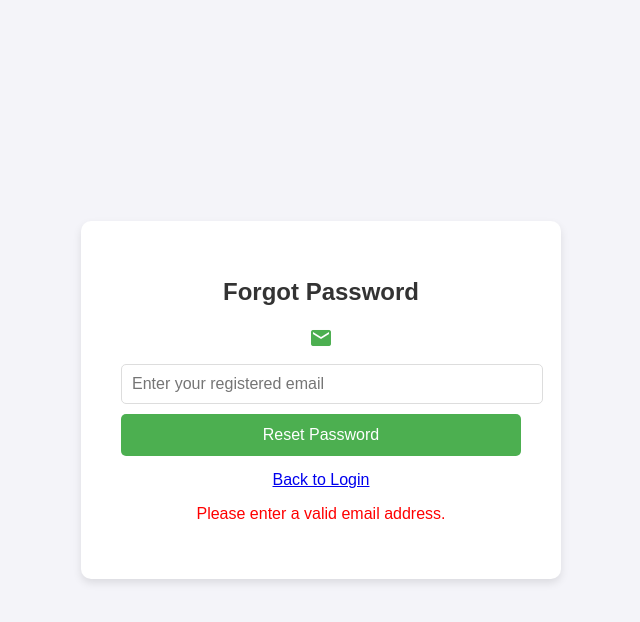
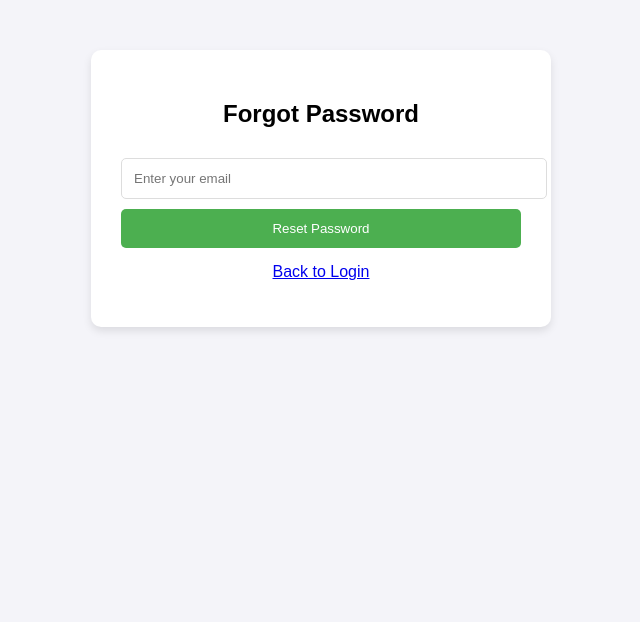
Before and after one commit to pond42grating/Demo, a plain HTML site: page index.html in a window 1280 px wide. Both pictures are taken after a click on the button "Reset Password". Shown: the whole page, without its empty margins (319-959 px from the left). Drawn offline with Linux system fonts and the light colour scheme.

Commit message:
Update index.html

```diff
--- a/index.html
+++ b/index.html
@@ -4,106 +4,10 @@
   <meta charset="UTF-8">
   <meta name="viewport" content="width=device-width, initial-scale=1.0">
   <title>Forgot Password - DWS Management</title>
-
-  <!-- Google Material Icons -->
-  <link href="https://fonts.googleapis.com/icon?family=Material+Icons" rel="stylesheet">
-
-  <style>
-    body {
-      font-family: Arial, sans-serif;
-      background-color: #f4f4f9;
-      margin: 0;
-      padding: 0;
-      display: flex;
-      justify-content: center;
-      align-items: center;
-      height: 100vh;
-      flex-direction: column;
-    }
-
-    .container {
-      background-color: white;
-      padding: 40px;
-      border-radius: 10px;
-      box-shadow: 0 4px 8px rgba(0, 0, 0, 0.1);
-      max-width: 400px;
-      width: 100%;
-      text-align: center;
-    }
-
-    h1 {
-      margin-bottom: 20px;
-      font-size: 24px;
-      color: #333;
-    }
-
-    input[type="email"] {
-      width: 100%;
-      padding: 10px;
-      margin: 10px 0;
-      border: 1px solid #ddd;
-      border-radius: 5px;
-      font-size: 16px;
-    }
-
-    .btn {
-      width: 100%;
-      padding: 12px;
-      background-color: #4CAF50;
-      color: white;
-      border: none;
-      border-radius: 5px;
-      cursor: pointer;
-      font-size: 16px;
-    }
-
-    .btn:hover {
-      background-color: #45a049;
-    }
-
-    .link {
-      margin-top: 15px;
-      display: block;
-      color: #4CAF50;
-      text-decoration: none;
-    }
-
-    .link:hover {
-      text-decoration: underline;
-    }
-
-    .status {
-      font-size: 14px;
-      margin-top: 10px;
-    }
-
-    .error {
-      color: red;
-    }
-
-    .success {
-      color: green;
-    }
-
-    .material-icons {
-      font-size: 24px;
-      color: #4CAF50;
-    }
-  </style>
-</head>
-<body>
-  <div class="container">
-    <h1>Forgot Password</h1>
-    <span class="material-icons">mail</span>
-    <input type="email" id="email" placeholder="Enter your registered email" required>
-    <button class="btn" id="reset-password-btn">Reset Password</button>
-    <p class="link"><a href="index.html">Back to Login</a></p>
-    <p id="status" class="status"></p>
-  </div>
-
   <script type="module">
-    import { getAuth, sendPasswordResetEmail, fetchSignInMethodsForEmail } from "https://www.gstatic.com/firebasejs/9.1.3/firebase-auth.js";
-    import { initializeApp } from "https://www.gstatic.com/firebasejs/9.1.3/firebase-app.js";
+    // Import Firebase Auth
+    import { initializeApp } from "https://www.gstatic.com/firebasejs/11.1.0/firebase-app.js";
+    import { getAuth, sendPasswordResetEmail } from "https://www.gstatic.com/firebasejs/11.1.0/firebase-auth.js";
 
     // Firebase configuration
     const firebaseConfig = {
@@ -118,49 +22,89 @@
 
     // Initialize Firebase
     const app = initializeApp(firebaseConfig);
-    const auth = getAuth();
+    const auth = getAuth(app);
 
-    const emailInput = document.getElementById("email");
-    const resetPasswordBtn = document.getElementById("reset-password-btn");
-    const status = document.getElementById("status");
-
-    // Reset password function
-    resetPasswordBtn.addEventListener("click", () => {
-      const email = emailInput.value;
+    // Reset Password Function
+    async function resetPassword() {
+      const email = document.getElementById("email").value.trim();
 
       if (!email) {
-        status.innerText = "Please enter a valid email address.";
-        status.className = "error";
+        alert("Please enter your email.");
         return;
       }
 
-      // Check if the email exists in Firebase Authentication
-      fetchSignInMethodsForEmail(auth, email)
-        .then((methods) => {
-          if (methods.length === 0) {
-            // Email not registered in Firebase Authentication
-            status.innerText = "This email is not registered or does not have a sign-in method enabled.";
-            status.className = "error";
-          } else {
-            // Send password reset email if the email exists
-            sendPasswordResetEmail(auth, email)
-              .then(() => {
-                status.innerText = `Password reset email sent to ${email}. Please check your inbox.`;
-                status.className = "success";
-                emailInput.disabled = true;  // Disable email input after request
-                resetPasswordBtn.disabled = true;  // Disable button after request
-              })
-              .catch((error) => {
-                status.innerText = `Error sending password reset email: ${error.message}`;
-                status.className = "error";
-              });
-          }
-        })
-        .catch((error) => {
-          status.innerText = `Error checking email: ${error.message}`;
-          status.className = "error";
-        });
-    });
+      try {
+        await sendPasswordResetEmail(auth, email);
+        alert("Password reset email sent! Please check your inbox.");
+      } catch (error) {
+        console.error("Error during password reset: ", error);
+        alert("Error: " + error.message);
+      }
+    }
+
   </script>
+  <style>
+    body {
+      font-family: Arial, sans-serif;
+      margin: 0;
+      padding: 0;
+      background-color: #f4f4f9;
+    }
+
+    .container {
+      max-width: 400px;
+      margin: 50px auto;
+      background: white;
+      padding: 30px;
+      border-radius: 10px;
+      box-shadow: 0 4px 8px rgba(0, 0, 0, 0.1);
+    }
+
+    h2 {
+      text-align: center;
+    }
+
+    .input-field {
+      width: 100%;
+      padding: 12px;
+      margin: 10px 0;
+      border-radius: 5px;
+      border: 1px solid #ddd;
+    }
+
+    .button {
+      width: 100%;
+      padding: 12px;
+      background-color: #4CAF50;
+      color: white;
+      border: none;
+      border-radius: 5px;
+      cursor: pointer;
+    }
+
+    .button:hover {
+      background-color: #45a049;
+    }
+
+    .link {
+      display: block;
+      text-align: center;
+      margin-top: 15px;
+      color: #4CAF50;
+      text-decoration: none;
+    }
+
+    .link:hover {
+      text-decoration: underline;
+    }
+  </style>
+</head>
+<body>
+  <div class="container">
+    <h2>Forgot Password</h2>
+    <input type="email" id="email" class="input-field" placeholder="Enter your email" required>
+    <button class="button" onclick="resetPassword()">Reset Password</button>
+    <p class="link"><a href="index.html">Back to Login</a></p>
+  </div>
 </body>
 </html>
```
